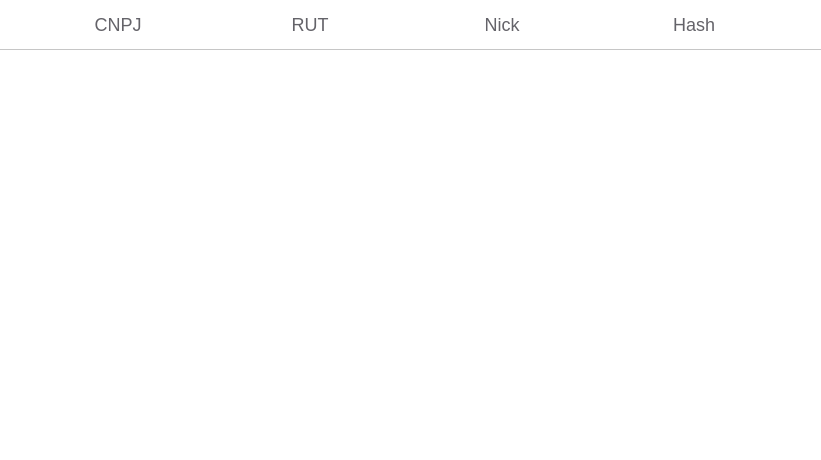
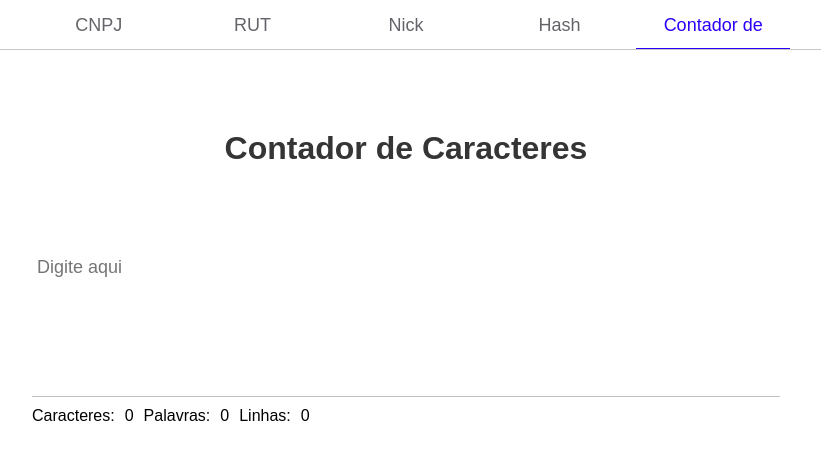
Before and after one commit to zvoboter/gerador-cnpj, a React (Create React App) app: page /characterCounter in a window 1280 px wide. Shown: the top 460 px of the page, without its empty margins (234-1055 px from the left). Built offline with nearby package versions, Linux system fonts and the light colour scheme.

Commit message:
Contador de caracteres

```diff
--- a/src/components/TopMenu/index.js
+++ b/src/components/TopMenu/index.js
@@ -25,6 +25,9 @@ function TopMenu() {
                 <li>
                     <NavLink to="/hash" className="link" activeClassName="selected">Hash</NavLink>
                 </li>
+                <li>
+                    <NavLink to="/characterCounter" className="link" activeClassName="selected">Contador de caracteres</NavLink>
+                </li>
             </ul>
         </nav>
     );
--- /dev/null
+++ b/src/pages/CharacterCounter/index.js
@@ -0,0 +1,52 @@
+import React, { useState, useEffect } from 'react';
+import './style.css';
+
+function CharacterCounter() {
+    const [contador, setContador] = useState('')
+    const [char, setChar] = useState(0)
+    const [word, setWord] = useState(0)
+    const [line, setLine] = useState(0)
+
+    useEffect(() => {
+        var texto = contador;
+        var c = texto.length;
+
+        var fullStr = texto + " ";
+        var initial_whitespace_rExp = /^[^\wÀ-ú]+/gi;
+        var left_trimmedStr = fullStr.replace(initial_whitespace_rExp, "");
+        var non_alphanumerics_rExp = /[^\wÀ-ú']+/gi;
+        var cleanedStr = left_trimmedStr.replace(non_alphanumerics_rExp, " ");
+        var splitString = cleanedStr.split(" ");
+        var w = splitString.length - 1;
+
+        var lines = texto.split("\n");
+        var l = texto.length ? lines.length : 0;
+
+        setChar(c);
+        setWord(w);
+        setLine(l);
+    }, [contador]);
+
+    return (
+        <>
+            <h1>Contador de Caracteres</h1>
+            <form>
+                <div className="content">
+                    <div className="box">
+                        <textarea name="text" id="text" placeholder="Digite aqui" onChange={(e) => setContador(e.target.value)} />
+                    </div>
+                    <div className="result">
+                        Caracteres:
+                        <span id="chars">{char}</span >
+                        Palavras:
+                        <span id="words">{word}</span>
+                        Linhas:
+                        <span id="lines">{line}</span>
+                    </div >
+                </div >
+            </form >
+        </>
+    )
+}
+
+export default CharacterCounter;
--- /dev/null
+++ b/src/pages/CharacterCounter/style.css
@@ -0,0 +1,62 @@
+form {
+  display: flex;
+  align-items: flex-start;
+  justify-content: center;
+  flex: 1;
+  width: 100%;
+}
+
+form .content {
+  flex: 1;
+  display: flex;
+  flex-direction: column;
+}
+
+form .box {
+  padding: 0 10px;
+  width: 100%;
+}
+
+form .box textarea {
+  color: #1D3557;
+  font-size: 18px;
+  font-weight: 500;
+  flex: 1;
+
+  width: 100%;
+  height: 150px;
+
+  display: block;
+	padding: 10px 5px;
+  background: white no-repeat;
+  resize: none;
+
+
+  /* 2 imgs : 1px gray line (normal state) AND 2px green line (focus state) */
+  background-image: linear-gradient(to bottom, #2d00f7, #2d00f7), linear-gradient(to bottom, silver, silver);
+
+	/* sizes for the 2 images (default state) */
+  background-size: 0 2px, 100% 1px;
+
+	/* positions for the 2 images. Change both "50%" to "0%" or "100%" and tri again */
+	background-position: 50% 100%, 50% 100%;
+
+	/* animation solely on background-size */
+  transition: background-size 0.3s ;
+
+}
+
+form .box textarea:focus{
+  /* sizes for the 2 images (focus state) */
+	background-size: 100% 2px, 100% 1px;
+	outline: none;
+}
+
+form .result {
+  padding: 10px 10px;
+  width: 100%;
+}
+
+form .result span {
+  padding: 0 10px;
+}
--- a/src/routes/index.js
+++ b/src/routes/index.js
@@ -5,6 +5,7 @@ import Main from '../pages/Main';
 import Rut from '../pages/Rut';
 import Nick from '../pages/Nick';
 import Hash from '../pages/Hash';
+import CharacterCounter from '../pages/CharacterCounter';
 
 const Routes = () => (
     <Switch>
@@ -12,6 +13,7 @@ const Routes = () => (
         <Route path="/rut" exact component={Rut}></Route>
         <Route path="/nick" exact component={Nick}></Route>
         <Route path="/hash" exact component={Hash}></Route>
+        <Route path="/characterCounter" exact component={CharacterCounter}></Route>
     </Switch>
 );
 
```
